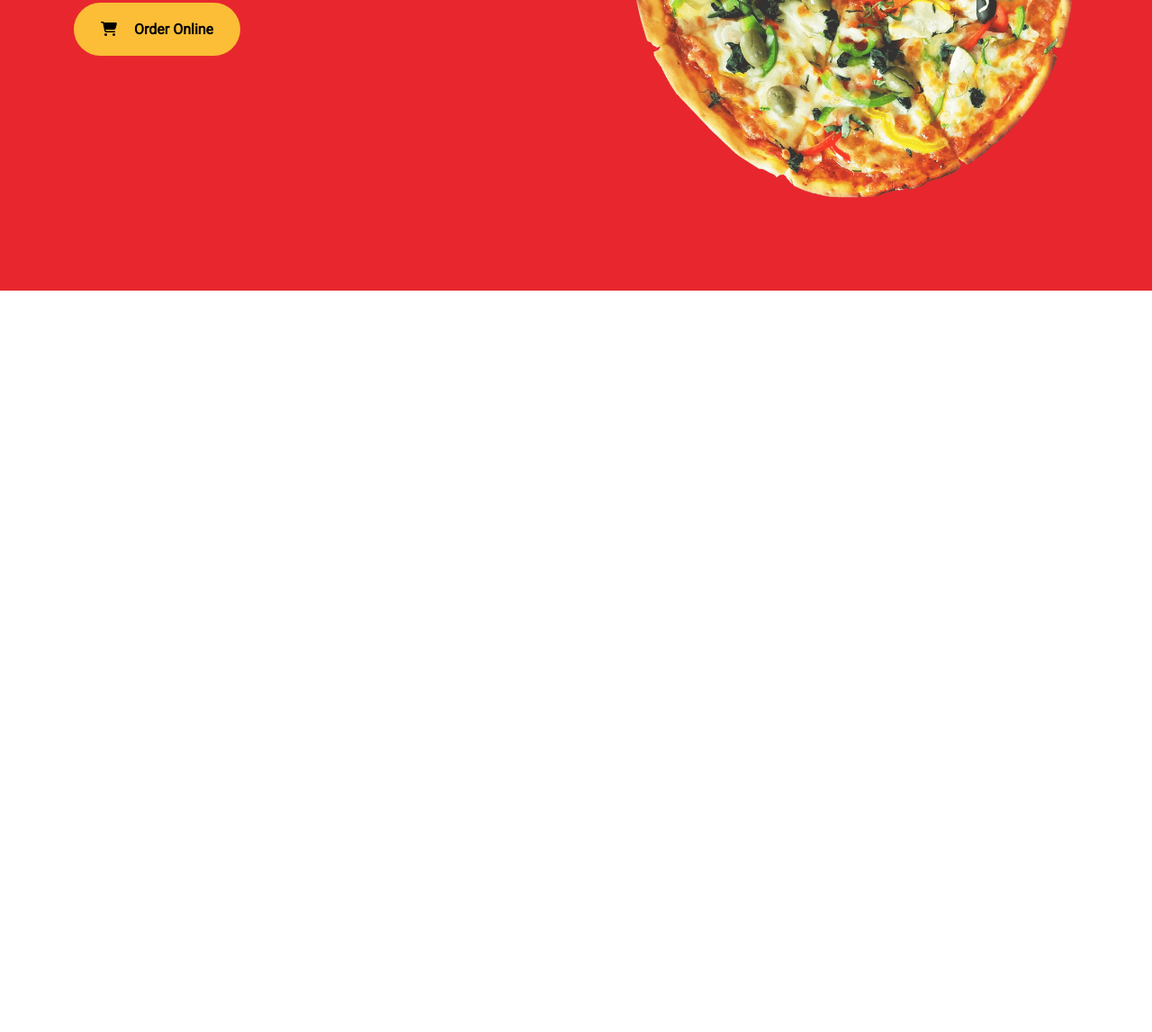
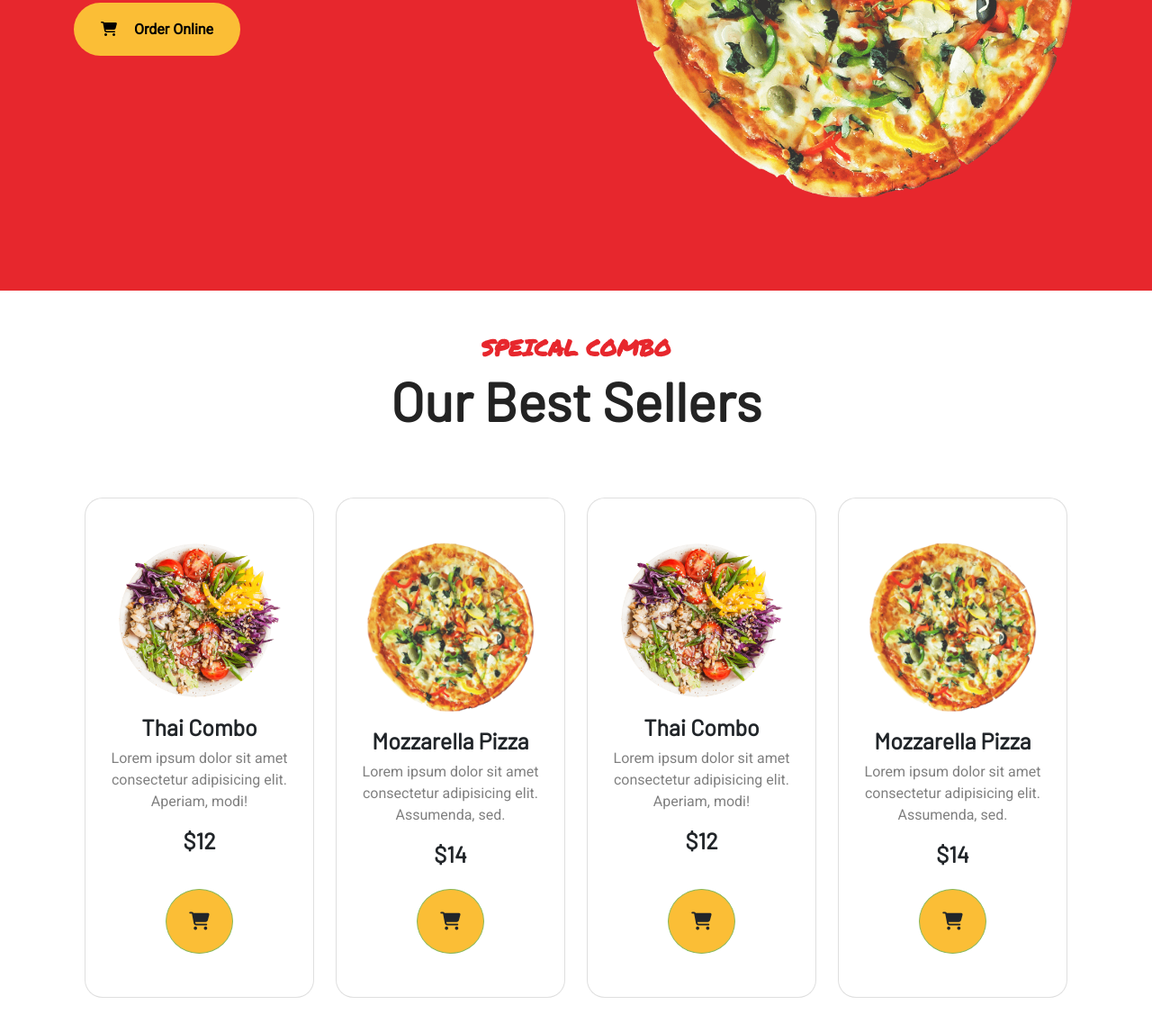
Before and after one commit to Md-Abdur-Raheem/dinner-m4, a plain HTML site: page index.html in a window 1280 px wide. Shown: the part 553-1700 px from the top of the page at 90% size. Before the commit the page ends 876 px from the top, so only its background shows below. Drawn offline with nearby package versions, Linux system fonts and the light colour scheme.

Commit message:
second commit

```diff
--- a/index.html
+++ b/index.html
@@ -84,9 +84,68 @@
               <img class="pizza order-1" src="/images/banner.png" alt="">
             </div>
           </section>
-
-
     </header>
+    <!-- Best Seller Section -->
+    <section class="seller container mb-5">
+      <div class="seller-title mb-5 mt-5">
+        <h2>SPEICAL COMBO</h2>
+        <h1>Our Best Sellers</h1>
+      </div>
+      <div class="row row-cols-1 row-cols-md-3 g-4 m-0">
+  <div class="col col-sm-12 col-lg-3">
+    <div class="card h-100 sell-card pb-5" style="border-radius: 20px;">
+      <img src="/images/card-1.png" class="card-img-top w-75 mx-auto pt-5" alt="...">
+      <div class="card-body">
+        <h4 class="card-title">Thai Combo</h4>
+        <p class="card-text">Lorem ipsum dolor sit amet consectetur adipisicing elit. Aperiam, modi!</p>
+        <h4>$12</h4>
+      </div>
+      <div>
+        <i class="fas fa-shopping-cart sell-cart"></i>
+      </div>
+    </div>
+  </div>
+  <div class="col col-sm-12 col-lg-3">
+    <div class="card h-100 sell-card pb-5" style="border-radius: 20px;">
+      <img src="/images/card-2.png" class="card-img-top w-75 mx-auto pt-5" alt="...">
+      <div class="card-body">
+        <h4 class="card-title">Mozzarella Pizza</h4>
+        <p class="card-text">Lorem ipsum dolor sit amet consectetur adipisicing elit. Assumenda, sed.</p>
+        <h4>$14</h4>
+      </div>
+      <div>
+        <i class="fas fa-shopping-cart sell-cart"></i>
+      </div>
+    </div>
+  </div>
+  <div class="col col-sm-12 col-lg-3">
+    <div class="card h-100 sell-card pb-5" style="border-radius: 20px;">
+      <img src="/images/card-3.png" class="card-img-top w-75 mx-auto pt-5" alt="...">
+      <div class="card-body">
+        <h4 class="card-title">Thai Combo</h4>
+        <p class="card-text">Lorem ipsum dolor sit amet consectetur adipisicing elit. Aperiam, modi!</p>
+        <h4>$12</h4>
+      </div>
+      <div>
+        <i class="fas fa-shopping-cart sell-cart"></i>
+      </div>
+    </div>
+  </div>
+  <div class="col col-sm-12 col-lg-3">
+    <div class="card h-100 sell-card pb-5" style="border-radius: 20px;">
+      <img src="/images/card-4.png" class="card-img-top w-75 mx-auto pt-5" alt="...">
+      <div class="card-body">
+        <h4 class="card-title">Mozzarella Pizza</h4>
+        <p class="card-text">Lorem ipsum dolor sit amet consectetur adipisicing elit. Assumenda, sed.</p>
+        <h4>$14</h4>
+      </div>
+      <div>
+        <i class="fas fa-shopping-cart sell-cart"></i>
+      </div>
+    </div>
+  </div>
+</div>
+    </section>
 
 
 
--- a/styles/style.css
+++ b/styles/style.css
@@ -166,6 +166,89 @@
     border-bottom: 1px solid black;
 }
 
+/* Best Seller Styles */
+.seller-title {
+    text-align: center;
+}
+
+.seller-title h2 {
+    font-family: 'Permanent Marker', cursive;
+    font-size: 25px;
+    font-weight: 700;
+    color: #e7272d;
+}
+
+.seller-title h1 {
+    font-family: 'Barlow', sans-serif;
+    font-size: 60px;
+    font-weight: 900;
+    color: #232323;
+}
+
+
+.sell-card {
+    text-align: center;
+    border-radius: 20px;
+}
+
+.sell-card:hover {
+    background-color: #e7272d;
+    color: white;
+    transform: translate(0px, -50px);
+    transition: transform .65s ease 0s;
+}
+
+.sell-card:hover h4:hover {
+    border-bottom: 2px solid white;
+}
+
+.sell-card:hover p {
+    color: white;
+}
+
+.sell-card:hover p:hover {
+    border-bottom: 2px solid white;
+}
+
+.sell-card:hover .sell-cart:hover {
+    transform: scale(1.25);
+    transition: transform 1s ease 0s;
+    color: #89b758;
+}
+
+.sell-card h4 {
+    text-align: center;
+    font-size: 25px;
+    font-family: 'Barlow', sans-serif;
+    font-weight: 900;
+    /* border-bottom: 2px solid white; */
+}
+
+.sell-card h4:hover {
+    border-bottom: 2px solid black;
+}
+
+.sell-card p {
+    font-size: 16px;
+    font-family: 'Roboto', sans-serif;
+    color: #808080;
+    /* border-bottom: 2px solid white; */
+}
+
+.sell-card p:hover {
+    border-bottom: 2px solid #808080;
+}
+
+.sell-cart {
+    font-size: 20px;
+    background-color: #fbbe36;
+    width: fit-content;
+    padding: 25px;
+    border: 1px solid #89b758;
+    border-radius: 50%;
+}
+
+
 
 
 
```
